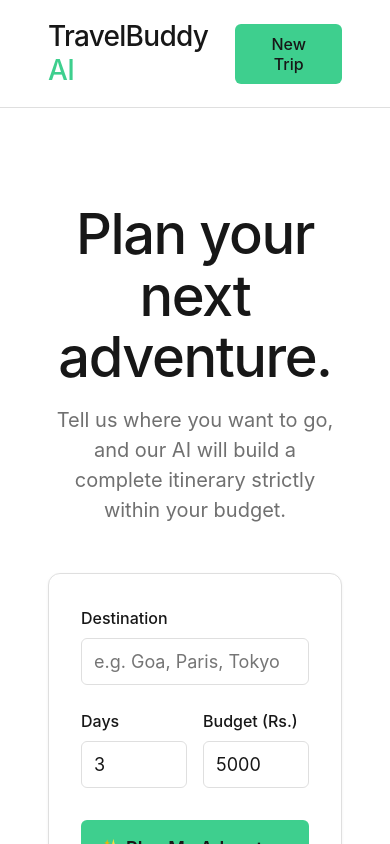
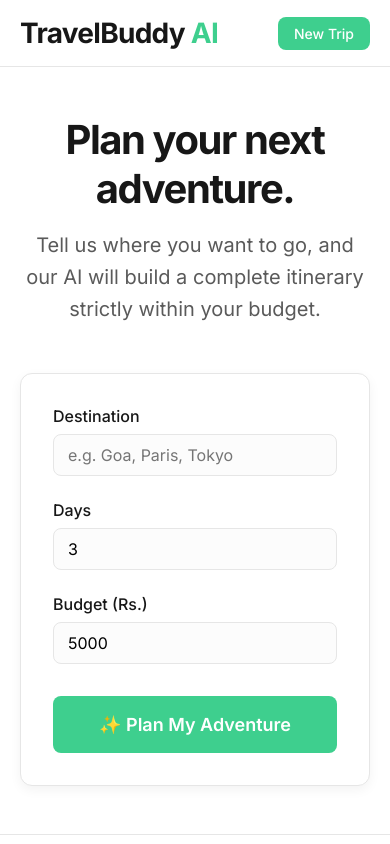
Before and after one commit to harishkumard34/TravelbuddyAI, a React app in the folder frontend/: page / in a window 390 px wide. Both pictures are taken after a click on the button "Start Your Journey ✈️". Shown: the top 844 px of the page. Built offline with nearby package versions, Linux system fonts and the light colour scheme; the HTML template or start-up script is replaced by a standard one.

Commit message:
Fix UI responsiveness for mobile devices (media queries)

```diff
--- a/frontend/src/App.jsx
+++ b/frontend/src/App.jsx
@@ -53,30 +53,26 @@ function App() {
     return (
       <div style={{ height: '100vh', display: 'flex', flexDirection: 'column', alignItems: 'center', justifyContent: 'center', background: 'linear-gradient(135deg, #6b01c2 0%, #644fc1 100%)', color: 'var(--color-on-dark)', textAlign: 'center', padding: '24px', animation: 'fadeIn 1s ease-in' }}>
 
-        <div style={{ padding: '48px', borderRadius: '24px', backgroundColor: 'rgba(23, 23, 23, 0.4)', backdropFilter: 'blur(16px)', boxShadow: '0 24px 64px rgba(0,0,0,0.3)', border: '1px solid rgba(255, 255, 255, 0.15)', maxWidth: '800px', width: '100%' }}>
-          <h1 style={{ fontSize: '80px', letterSpacing: '-2.5px', marginBottom: '24px', textShadow: '0 4px 12px rgba(0,0,0,0.2)' }}>
+        <div className="splash-card">
+          <h1 className="splash-title">
             TravelBuddy <span style={{ color: 'var(--color-primary)' }}>AI</span>
           </h1>
-          <p style={{ fontSize: '24px', color: 'rgba(255, 255, 255, 0.9)', marginBottom: '48px', lineHeight: '1.6' }}>
+          <p className="splash-subtitle">
             Your personal, intelligent travel companion. <br/> Let AI craft your perfect itinerary strictly within your budget.
           </p>
 
           <button
             onClick={() => setShowSplash(false)}
+            className="btn-primary"
             style={{
-              backgroundColor: 'var(--color-primary)',
-              color: 'var(--color-on-primary)',
               fontSize: '22px',
               fontWeight: 600,
               padding: '20px 48px',
-              borderRadius: '8px',
-              border: 'none',
-              cursor: 'pointer',
               boxShadow: '0 8px 24px rgba(62, 207, 142, 0.25)',
               transition: 'transform 0.2s ease, background-color 0.2s ease'
             }}
-            onMouseOver={(e) => { e.currentTarget.style.backgroundColor = 'var(--color-primary-deep)'; e.currentTarget.style.transform = 'translateY(-2px)'; }}
-            onMouseOut={(e) => { e.currentTarget.style.backgroundColor = 'var(--color-primary)'; e.currentTarget.style.transform = 'translateY(0)'; }}
+            onMouseOver={(e) => { e.currentTarget.style.transform = 'translateY(-2px)'; }}
+            onMouseOut={(e) => { e.currentTarget.style.transform = 'translateY(0)'; }}
           >
             Start Your Journey ✈️
           </button>
@@ -88,31 +84,24 @@ function App() {
   return (
     <div style={{ minHeight: '100vh', display: 'flex', flexDirection: 'column' }}>
       {/* Navigation Bar */}
-      <nav style={{ padding: '20px 48px', borderBottom: '1px solid var(--color-hairline)', backgroundColor: 'var(--color-canvas)', position: 'sticky', top: 0, zIndex: 10 }}>
-        <div style={{ display: 'flex', justifyContent: 'space-between', alignItems: 'center', width: '100%' }}>
-          <h2 style={{ marginBottom: 0, letterSpacing: '-0.72px', fontSize: '28px' }}>TravelBuddy <span style={{ color: 'var(--color-primary)' }}>AI</span></h2>
-          <button className="btn-primary" onClick={() => window.location.reload()} style={{ fontSize: '16px', padding: '10px 20px' }}>New Trip</button>
+      <nav style={{ borderBottom: '1px solid var(--color-hairline)', backgroundColor: 'var(--color-canvas)', position: 'sticky', top: 0, zIndex: 10 }}>
+        <div className="nav-container">
+          <h2 className="nav-title">TravelBuddy <span style={{ color: 'var(--color-primary)' }}>AI</span></h2>
+          <button className="btn-primary" onClick={() => window.location.reload()}>New Trip</button>
         </div>
       </nav>
 
       {/* Main Content Area */}
-      <main style={{ flex: 1, padding: itinerary ? '48px' : '96px 48px', transition: 'all 0.3s ease' }}>
+      <main className={`main-content ${itinerary ? 'main-content-itinerary' : 'main-content-empty'}`}>
 
-        <div style={{
-          display: 'grid',
-          gridTemplateColumns: itinerary ? '350px 1fr' : '1fr',
-          gap: '48px',
-          maxWidth: itinerary ? '1200px' : '600px',
-          margin: '0 auto',
-          alignItems: 'start'
-        }}>
+        <div className={`grid-layout ${itinerary ? 'grid-itinerary' : 'grid-empty'}`}>
 
           {/* Left Column / Centered Form */}
           <div style={{ position: itinerary ? 'sticky' : 'static', top: '100px' }}>
             {!itinerary && (
               <div style={{ textAlign: 'center', marginBottom: '48px' }}>
-                <h1 style={{ fontSize: '56px', letterSpacing: '-1.44px', marginBottom: '16px' }}>Plan your next adventure.</h1>
-                <p style={{ fontSize: '20px', color: 'var(--color-ink-mute)' }}>Tell us where you want to go, and our AI will build a complete itinerary strictly within your budget.</p>
+                <h1 className="hero-title">Plan your next adventure.</h1>
+                <p className="text-body" style={{ fontSize: '20px' }}>Tell us where you want to go, and our AI will build a complete itinerary strictly within your budget.</p>
               </div>
             )}
 
@@ -120,17 +109,17 @@ function App() {
               <form onSubmit={handleSubmit}>
                 <div style={{ marginBottom: '24px' }}>
                   <label style={{ display: 'block', fontWeight: 500, marginBottom: '8px', fontSize: '16px' }}>Destination</label>
-                  <input type="text" placeholder="e.g. Goa, Paris, Tokyo" value={destination} onChange={(e) => setDestination(e.target.value)} style={{ padding: '12px', fontSize: '18px' }} required />
+                  <input type="text" placeholder="e.g. Goa, Paris, Tokyo" value={destination} onChange={(e) => setDestination(e.target.value)} required />
                 </div>
 
-                <div style={{ display: 'flex', gap: '16px', marginBottom: '32px' }}>
+                <div className="form-row">
                   <div style={{ flex: 1 }}>
                     <label style={{ display: 'block', fontWeight: 500, marginBottom: '8px', fontSize: '16px' }}>Days</label>
-                    <input type="number" min="1" max="30" value={days} onChange={(e) => setDays(e.target.value)} style={{ padding: '12px', fontSize: '18px' }} required />
+                    <input type="number" min="1" max="30" value={days} onChange={(e) => setDays(e.target.value)} required />
                   </div>
                   <div style={{ flex: 1 }}>
                     <label style={{ display: 'block', fontWeight: 500, marginBottom: '8px', fontSize: '16px' }}>Budget (Rs.)</label>
-                    <input type="number" min="500" value={budget} onChange={(e) => setBudget(e.target.value)} style={{ padding: '12px', fontSize: '18px' }} required />
+                    <input type="number" min="500" value={budget} onChange={(e) => setBudget(e.target.value)} required />
                   </div>
                 </div>
 
@@ -149,13 +138,13 @@ function App() {
 
           {/* Right Column: Itinerary Results with Tabs */}
           {itinerary && parsedData && (
-            <div style={{ animation: 'fadeIn 0.5s ease-in', backgroundColor: 'var(--color-canvas)', padding: '48px', borderRadius: '16px', border: '1px solid var(--color-hairline)', boxShadow: '0 8px 32px rgba(0,0,0,0.06)' }}>
+            <div style={{ animation: 'fadeIn 0.5s ease-in', backgroundColor: 'var(--color-canvas)', padding: '32px', borderRadius: '16px', border: '1px solid var(--color-hairline)', boxShadow: '0 8px 32px rgba(0,0,0,0.06)' }}>
 
-              <h2 style={{ fontSize: '42px', marginBottom: '16px', letterSpacing: '-0.72px', color: 'var(--color-primary-deep)' }}>✨ Your Epic Journey Awaits</h2>
+              <h2 style={{ fontSize: '36px', marginBottom: '16px', letterSpacing: '-0.72px', color: 'var(--color-primary-deep)' }}>✨ Your Epic Journey</h2>
 
               {/* Intro / Weather Tip */}
               {parsedData.intro && (
-                <div className="markdown-content" style={{ fontSize: '20px', color: 'var(--color-ink-mute)', marginBottom: '32px', paddingBottom: '24px', borderBottom: '1px solid var(--color-hairline)', lineHeight: '1.8' }}>
+                <div className="markdown-content" style={{ fontSize: '18px', color: 'var(--color-ink-mute)', marginBottom: '32px', paddingBottom: '24px', borderBottom: '1px solid var(--color-hairline)', lineHeight: '1.8' }}>
                   <ReactMarkdown>{parsedData.intro}</ReactMarkdown>
                 </div>
               )}
@@ -169,8 +158,8 @@ function App() {
                         key={index}
                         onClick={() => setActiveDay(index)}
                         style={{
-                          padding: '12px 24px',
-                          fontSize: '18px',
+                          padding: '10px 20px',
+                          fontSize: '16px',
                           fontWeight: 600,
                           borderRadius: '8px',
                           border: activeDay === index ? '2px solid var(--color-primary)' : '1px solid var(--color-hairline)',
@@ -189,7 +178,7 @@ function App() {
                   {/* Active Day Content inside a scrollable area */}
                   <div className="markdown-content" style={{
                     marginTop: '24px',
-                    fontSize: '20px',
+                    fontSize: '18px',
                     color: 'var(--color-ink-secondary)',
                     lineHeight: '1.9',
                     maxHeight: '600px',
@@ -208,7 +197,7 @@ function App() {
       </main>
 
       {/* Footer */}
-      <footer style={{ textAlign: 'center', padding: '48px', color: 'var(--color-ink-mute-2)', fontSize: '15px', borderTop: '1px solid var(--color-hairline)', marginTop: 'auto' }}>
+      <footer style={{ textAlign: 'center', padding: '32px', color: 'var(--color-ink-mute-2)', fontSize: '14px', borderTop: '1px solid var(--color-hairline)', marginTop: 'auto' }}>
         <p>© 2026 TravelBuddy AI. Designed with Supabase Aesthetics.</p>
       </footer>
     </div>
--- a/frontend/src/index.css
+++ b/frontend/src/index.css
@@ -1,102 +1,110 @@
+/* Modern Supabase Aesthetics - TravelBuddy AI */
+@import url('https://fonts.googleapis.com/css2?family=Inter:wght@400;500;600;700&display=swap');
+
 :root {
   /* Colors */
+  --color-canvas: #ffffff;
+  --color-canvas-night: #171717;
+  --color-ink: #171717;
+  --color-ink-secondary: #5a5a5a;
+  --color-ink-mute: #8b8b8b;
+  --color-ink-mute-2: #ababab;
+  --color-on-dark: #ededed;
+
+  --color-hairline: #e6e6e6;
+
+  /* Primary Green */
   --color-primary: #3ecf8e;
-  --color-primary-deep: #24b47e;
-  --color-ink: #171717;
-  --color-ink-mute: #707070;
-  --color-canvas: #ffffff;
-  --color-canvas-soft: #fafafa;
-  --color-canvas-night: #1c1c1c;
-  --color-on-primary: #171717;
-  --color-on-dark: #ffffff;
-  --color-hairline: #dfdfdf;
+  --color-primary-deep: #32a974;
+  --color-on-primary: #ffffff;
 
-  /* Typography */
-  --font-family: 'Inter', 'Helvetica Neue', Helvetica, Arial, sans-serif;
-  --font-mono: ui-monospace, Menlo, Monaco, Consolas, monospace;
+  /* Accent */
+  --color-accent-purple: #6b01c2;
+  --color-accent-tomato: #e54c37;
 
   /* Spacing */
+  --spacing-xs: 4px;
   --spacing-sm: 8px;
-  --spacing-md: 12px;
-  --spacing-lg: 16px;
-  --spacing-xl: 24px;
-  --spacing-xxl: 32px;
-
-  /* Rounded */
-  --rounded-xs: 4px;
-  --rounded-sm: 6px;
-  --rounded-lg: 12px;
+  --spacing-md: 16px;
+  --spacing-lg: 24px;
+  --spacing-xl: 32px;
+  --spacing-2xl: 48px;
 }
 
-/* Global Reset */
 * {
-  box-sizing: border-box;
   margin: 0;
   padding: 0;
+  box-sizing: border-box;
+  font-family: 'Inter', -apple-system, BlinkMacSystemFont, 'Segoe UI', Roboto, Helvetica, Arial, sans-serif;
 }
 
 body {
-  font-family: var(--font-family);
   background-color: var(--color-canvas);
   color: var(--color-ink);
-  line-height: 1.5;
   -webkit-font-smoothing: antialiased;
 }
 
-/* Typography Classes */
-h1 {
-  font-size: 48px;
-  font-weight: 500;
-  letter-spacing: -1.44px;
-  line-height: 1.1;
-  margin-bottom: var(--spacing-xl);
+/* Animations */
+@keyframes fadeIn {
+  from { opacity: 0; transform: translateY(10px); }
+  to { opacity: 1; transform: translateY(0); }
 }
 
-h2 {
-  font-size: 28px;
-  font-weight: 500;
-  letter-spacing: -0.42px;
-  line-height: 1.2;
+/* Typography Utilities */
+.heading-1 {
+  font-size: 40px;
+  font-weight: 600;
+  letter-spacing: -1.2px;
   margin-bottom: var(--spacing-lg);
 }
 
-p {
+.text-body {
   font-size: 16px;
-  font-weight: 400;
-  color: var(--color-ink-mute);
-  margin-bottom: var(--spacing-md);
+  line-height: 1.6;
+  color: var(--color-ink-secondary);
 }
 
-/* Form Elements */
-input {
-  background-color: var(--color-canvas);
-  color: var(--color-ink);
-  font-family: var(--font-family);
+/* UI Components */
+.card-light {
+  background-color: #ffffff;
+  border: 1px solid var(--color-hairline);
+  border-radius: 12px;
+  box-shadow: 0 4px 12px rgba(0, 0, 0, 0.05);
+}
+
+/* Forms */
+input[type="text"],
+input[type="number"] {
+  width: 100%;
+  padding: 10px 14px;
+  border: 1px solid var(--color-hairline);
+  border-radius: 8px;
   font-size: 16px;
-  border: 1px solid var(--color-hairline);
-  border-radius: var(--rounded-sm);
-  padding: 8px 12px;
   outline: none;
-  transition: border-color 0.2s;
-  width: 100%;
+  transition: all 0.2s ease;
+  background-color: #fcfcfc;
 }
 
 input:focus {
   border-color: var(--color-primary);
+  box-shadow: 0 0 0 3px rgba(62, 207, 142, 0.15);
+  background-color: #ffffff;
 }
 
-/* Components */
+/* Buttons */
 .btn-primary {
   background-color: var(--color-primary);
   color: var(--color-on-primary);
-  font-family: var(--font-family);
-  font-size: 14px;
+  border: none;
+  border-radius: 8px;
+  padding: 10px 16px;
+  font-size: 15px;
   font-weight: 500;
-  border: none;
-  border-radius: var(--rounded-sm);
-  padding: 8px 16px;
   cursor: pointer;
-  transition: background-color 0.2s;
+  transition: all 0.2s ease;
+  display: inline-flex;
+  align-items: center;
+  justify-content: center;
 }
 
 .btn-primary:hover {
@@ -104,43 +112,8 @@ input:focus {
 }
 
 .btn-primary:disabled {
-  opacity: 0.5;
+  opacity: 0.6;
   cursor: not-allowed;
-}
-
-.card-light {
-  background-color: var(--color-canvas);
-  border: 1px solid var(--color-hairline);
-  border-radius: var(--rounded-lg);
-  padding: var(--spacing-xxl);
-  box-shadow: 0 1px 3px rgba(0,0,0,0.06);
-}
-
-.code-block {
-  background-color: var(--color-canvas-night);
-  color: var(--color-on-dark);
-  font-family: var(--font-mono);
-  font-size: 14px;
-  border-radius: var(--rounded-sm);
-  padding: var(--spacing-lg);
-  white-space: pre-wrap;
-}
-
-.tag-green {
-  background-color: var(--color-primary);
-  color: var(--color-on-primary);
-  font-size: 12px;
-  font-weight: 500;
-  padding: 2px 8px;
-  border-radius: 9999px;
-  display: inline-block;
-  margin-bottom: var(--spacing-md);
-}
-
-.layout-container {
-  max-width: 1024px;
-  margin: 0 auto;
-  padding: 64px 24px;
 }
 
 /* Markdown Rendering Styles */
@@ -162,3 +135,153 @@ input:focus {
   color: var(--color-ink-secondary);
   margin-bottom: 16px;
 }
+
+/* RESPONSIVE CLASSES */
+
+/* Nav */
+.nav-container {
+  padding: 20px 48px;
+  display: flex;
+  justify-content: space-between;
+  align-items: center;
+  width: 100%;
+}
+
+.nav-title {
+  margin-bottom: 0;
+  letter-spacing: -0.72px;
+  font-size: 28px;
+}
+
+/* Splash */
+.splash-title {
+  font-size: 80px;
+  letter-spacing: -2.5px;
+  margin-bottom: 24px;
+  text-shadow: 0 4px 12px rgba(0,0,0,0.2);
+}
+
+.splash-subtitle {
+  font-size: 24px;
+  color: rgba(255, 255, 255, 0.9);
+  margin-bottom: 48px;
+  line-height: 1.6;
+}
+
+.splash-card {
+  padding: 48px;
+  border-radius: 24px;
+  background-color: rgba(23, 23, 23, 0.4);
+  backdrop-filter: blur(16px);
+  box-shadow: 0 24px 64px rgba(0,0,0,0.3);
+  border: 1px solid rgba(255, 255, 255, 0.15);
+  max-width: 800px;
+  width: 100%;
+}
+
+/* Main App Layout */
+.main-content {
+  flex: 1;
+  transition: all 0.3s ease;
+}
+
+.main-content-empty {
+  padding: 96px 48px;
+}
+
+.main-content-itinerary {
+  padding: 48px;
+}
+
+.grid-layout {
+  display: grid;
+  gap: 48px;
+  margin: 0 auto;
+  align-items: start;
+}
+
+.grid-empty {
+  grid-template-columns: 1fr;
+  max-width: 600px;
+}
+
+.grid-itinerary {
+  grid-template-columns: 350px 1fr;
+  max-width: 1200px;
+}
+
+.hero-title {
+  font-size: 56px;
+  letter-spacing: -1.44px;
+  margin-bottom: 16px;
+}
+
+.form-row {
+  display: flex;
+  gap: 16px;
+  margin-bottom: 32px;
+}
+
+/* Mobile Media Queries */
+@media (max-width: 768px) {
+  .nav-container {
+    padding: 16px 20px;
+  }
+
+  .nav-title {
+    font-size: 24px;
+  }
+
+  .btn-primary {
+    font-size: 14px;
+    padding: 8px 16px;
+  }
+
+  .splash-title {
+    font-size: 48px;
+    letter-spacing: -1.5px;
+  }
+
+  .splash-subtitle {
+    font-size: 18px;
+    margin-bottom: 32px;
+  }
+
+  .splash-card {
+    padding: 32px 20px;
+    border-radius: 16px;
+  }
+
+  .main-content-empty {
+    padding: 48px 20px;
+  }
+
+  .main-content-itinerary {
+    padding: 24px 16px;
+  }
+
+  .grid-layout {
+    gap: 32px;
+  }
+
+  .grid-itinerary {
+    grid-template-columns: 1fr; /* Stack vertically on mobile */
+  }
+
+  .hero-title {
+    font-size: 40px;
+  }
+
+  .form-row {
+    flex-direction: column;
+    gap: 24px;
+  }
+
+  .markdown-content {
+    font-size: 16px !important;
+  }
+
+  h2 {
+    font-size: 28px !important;
+  }
+}
```
